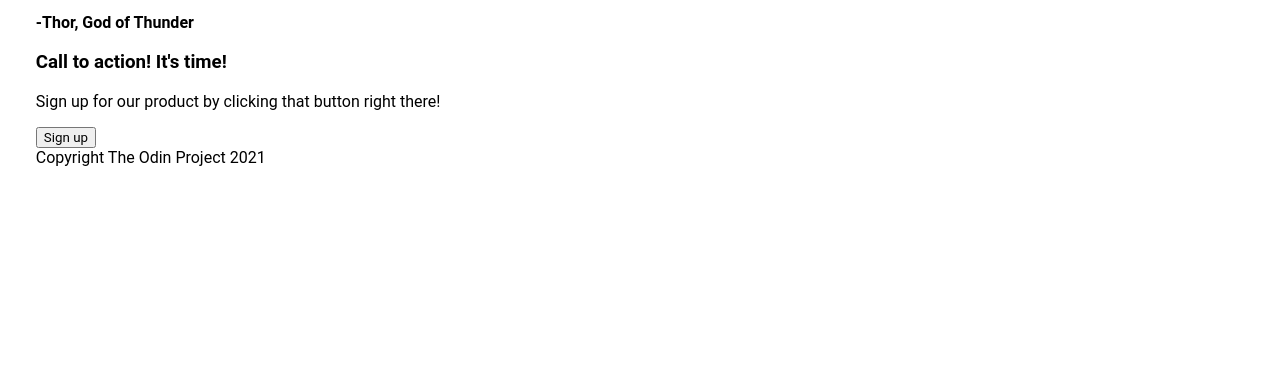
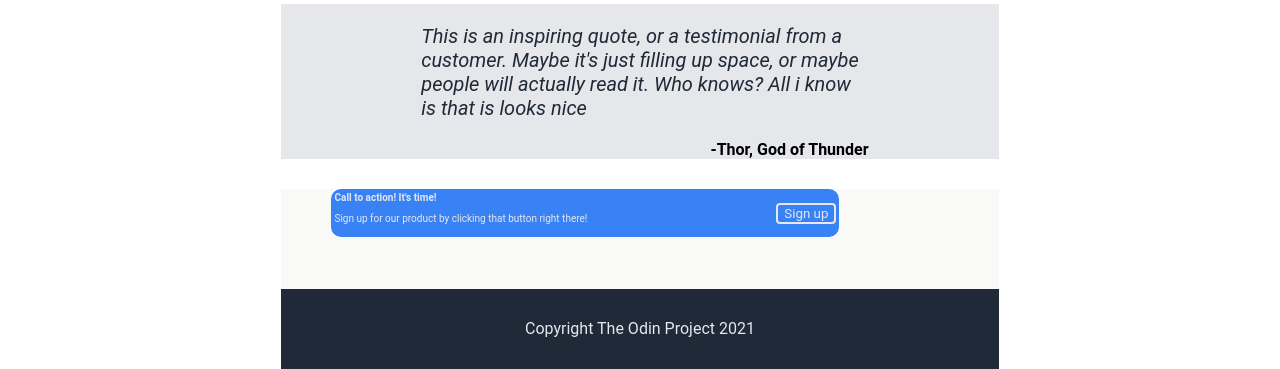
Before and after one commit to ThuLinhNgo/odin-project1, a plain HTML site: page index.html in a window 1280 px wide. Shown: the part 744-1113 px from the top of the page. Before the commit the page ends 911 px from the top, so only its background shows below. Drawn offline with Linux system fonts and the light colour scheme.

Commit message:
first try

```diff
--- a/index.html
+++ b/index.html
@@ -113,19 +113,30 @@
 
     <div class="third-part">
       <p class="quote-text">
-        This is an inspiring quote, or a testimonial from a customer. Maybe it's
-        just filling up space, or maybe people will actually read it. Who knows?
-        All i know is that is looks nice
+        This is an inspiring quote, or a testimonial from a<br />
+        customer. Maybe it's just filling up space, or maybe<br />
+        people will actually read it. Who knows? All i know<br />
+        is that is looks nice
       </p>
-      <strong>-Thor, God of Thunder</strong>
+      <div class="author">
+        <strong>-Thor, God of Thunder</strong>
+      </div>
     </div>
 
     <div class="fourth-part">
-      <h3>Call to action! It's time!</h3>
-      <p>Sign up for our product by clicking that button right there!</p>
-      <button>Sign up</button>
+      <div class="blue-box">
+        <div class="last-content">
+          <strong>Call to action! It's time!</strong>
+          <p>Sign up for our product by clicking that button right there!</p>
+        </div>
+        <div>
+          <button class="last-button">Sign up</button>
+        </div>
+      </div>
     </div>
 
-    <footer>Copyright The Odin Project 2021</footer>
+    <div class="the-end">
+      <footer>Copyright The Odin Project 2021</footer>
+    </div>
   </body>
 </html>
--- a/style.css
+++ b/style.css
@@ -20,19 +20,19 @@ header {
 }
 
 .navbar-left {
-  width: 50%;
+  width: 30%;
 }
 
 .logo {
   font-size: 24px;
   color: #f9faf8;
-  margin-left: 130px;
+  margin-left: 40px;
 }
 
 .navbar-right {
   display: flex;
   flex-direction: row;
-  width: 50%;
+  width: 70%;
   justify-content: flex-end;
   justify-content: space-between;
 }
@@ -95,3 +95,64 @@ h1 {
   border-radius: 20px;
   border: solid #3882f6;
 }
+
+.third-part {
+  display: flex;
+  flex-direction: column;
+  align-items: center;
+  background-color: #e5e7eb;
+  position: relative;
+}
+.quote-text {
+  font-size: 20px;
+  font-style: italic;
+  color: #1f2937;
+}
+.author {
+  align-self: flex-end;
+  padding-right: 130px;
+}
+
+.fourth-part {
+  height: 100px;
+  background-color: #f9faf8;
+  margin: auto;
+}
+
+.blue-box {
+  display: flex;
+  flex-direction: row;
+  align-items: center;
+  justify-content: space-between;
+  background-color: #3882f6;
+  border-radius: 10px;
+  width: 70%;
+  border: 3px solid #3882f6;
+  margin-top: 30px;
+  margin-left: 50px;
+}
+
+.last-content {
+  font-size: 10px;
+  color: #e5e7eb;
+}
+
+.last-button {
+  background-color: #3882f6;
+  color: #e5e7eb;
+  border-radius: 4px;
+  border: 2px solid #e5e7eb;
+}
+
+.the-end {
+  background-color: #1f2937;
+  height: 80px;
+}
+
+footer {
+  color: #e5e7eb;
+  display: flex;
+  justify-content: center;
+  align-items: center;
+  padding-top: 30px;
+}
```
